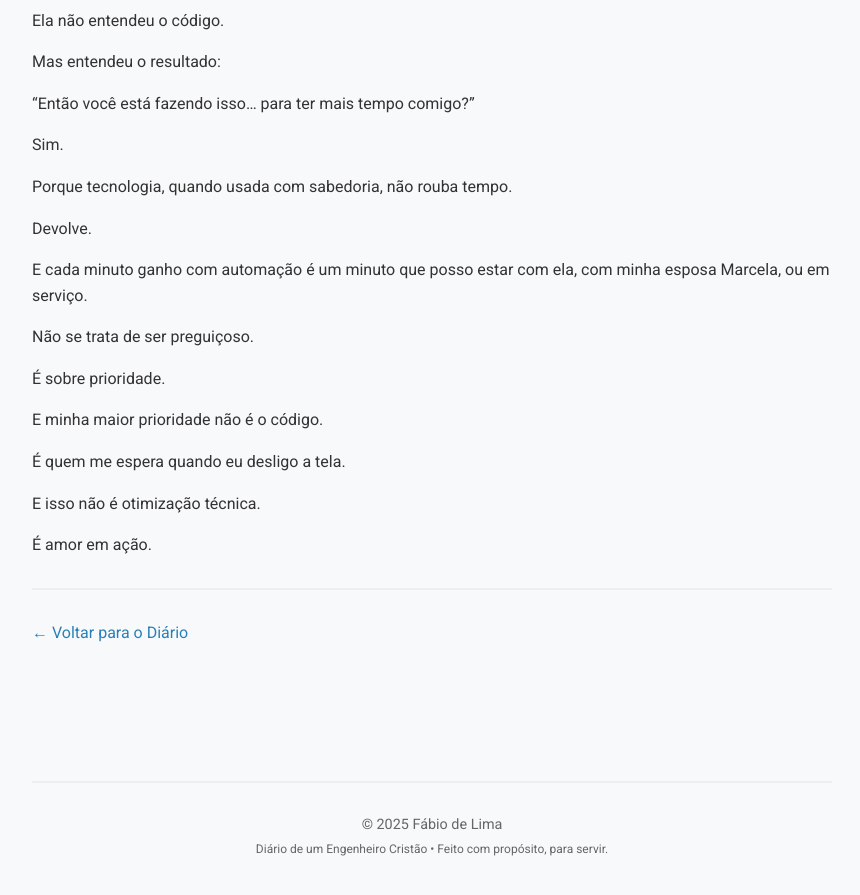
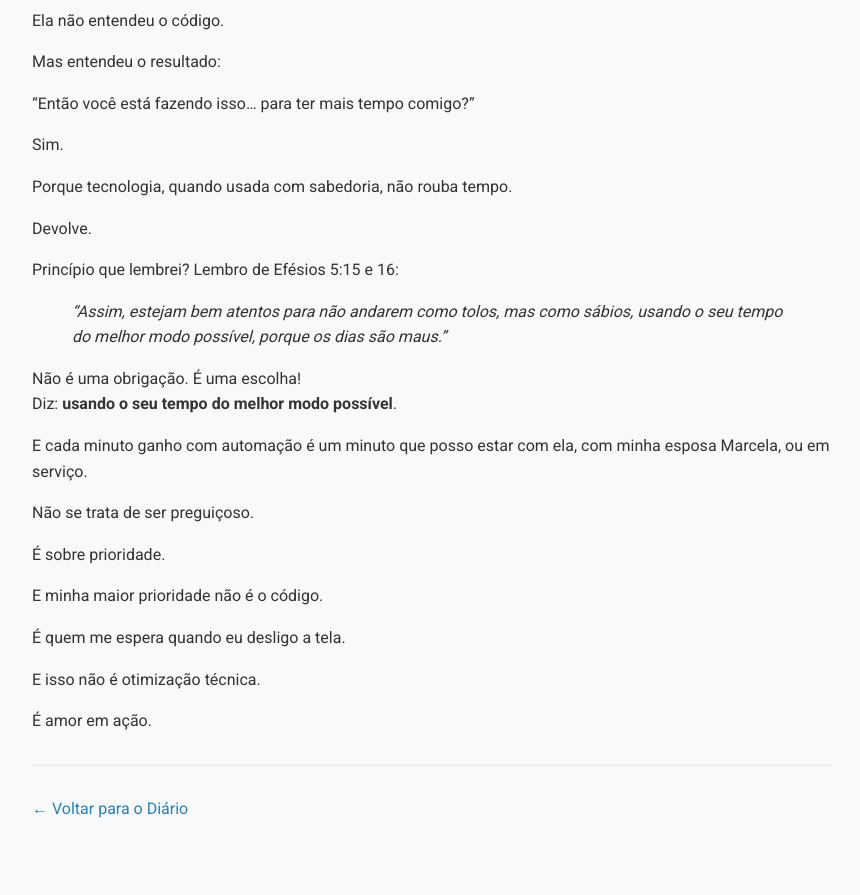
Before and after one commit to Fabio-TI/fabio-ti.github.io, a Jekyll site: the page built from _posts/2025-04-08-script-tempo-familia.md, in a window 1280 px wide and 900 px high, scrolled down 553 px. Shown: the top 895 px of the window, without its empty margins (208-1068 px from the left). Built offline with Jekyll 4.4.1, drawn with Linux system fonts in a browser that asks for light colours.

Commit message:
Update 2025-04-08-script-tempo-familia.md
Ajustes no arquivo

```diff
--- a/_posts/2025-04-08-script-tempo-familia.md
+++ b/_posts/2025-04-08-script-tempo-familia.md
@@ -24,6 +24,13 @@ Porque tecnologia, quando usada com sabedoria, não rouba tempo.
 
 Devolve.
 
+Princípio que lembrei? Lembro de Efésios 5:15 e 16:
+
+> *"Assim, estejam bem atentos para não andarem como tolos, mas como sábios, usando o seu tempo do melhor modo possível, porque os dias são maus."*
+
+Não é uma obrigação. É uma escolha!
+Diz: **usando o seu tempo do melhor modo possível**.
+
 E cada minuto ganho com automação é um minuto que posso estar com ela, com minha esposa Marcela, ou em serviço.
 
 Não se trata de ser preguiçoso.
```
